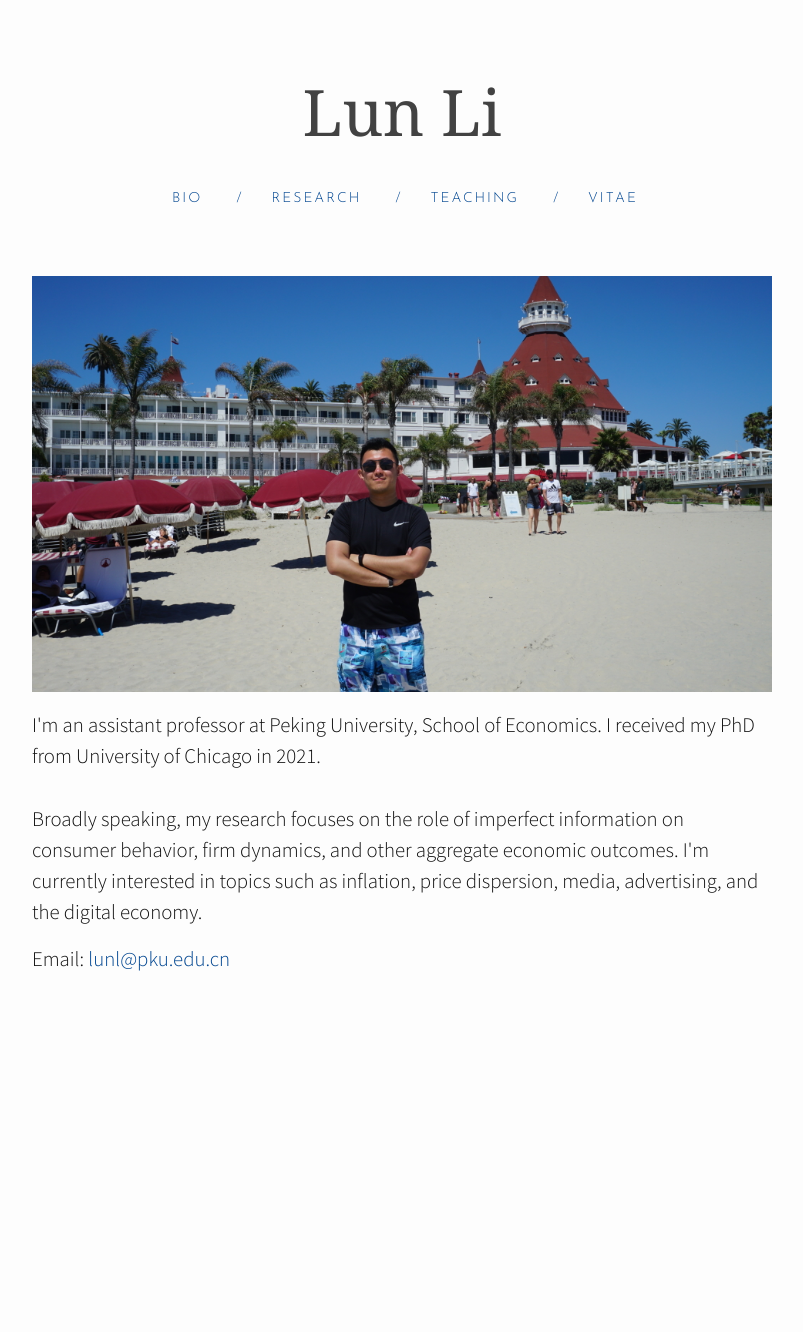
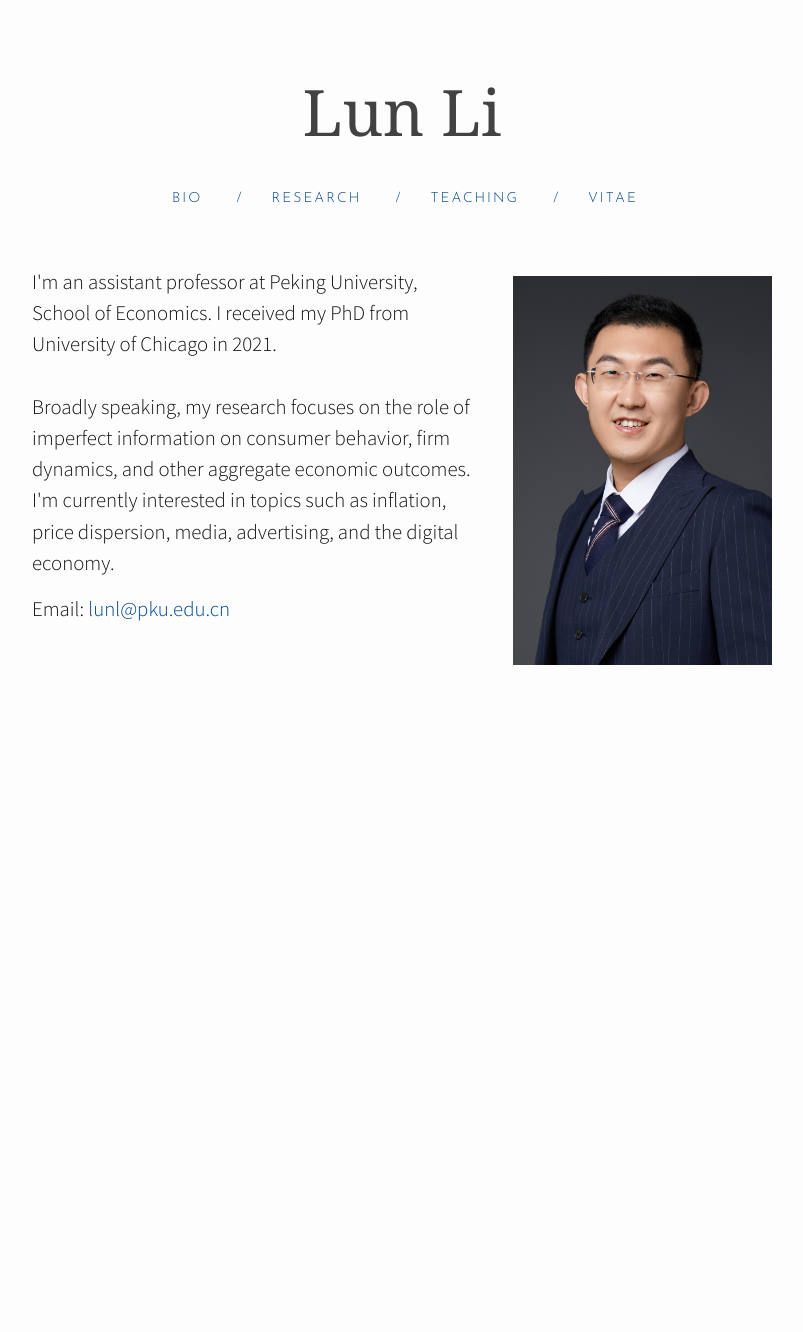
Before and after one commit to lunli-econ/lunli-econ.github.io, a Jekyll site: the page built from index.html, in a window 1280 px wide. Shown: the whole page, without its empty margins (238-1041 px from the left). Built offline with Jekyll 4.4.1, drawn with Linux system fonts in a browser that asks for light colours; nearby versions of some CDN libraries; the list of posts is cut into pages by our own code; after the commit the page ends 982 px from its top, so only the background shows below that.

```diff
--- a/css/style.scss
+++ b/css/style.scss
@@ -88,7 +88,7 @@ ul, ol, dl, figure,
  * Images
  */
 img {
-    max-width: 100%;
+    max-width: 35%;
     float:right;
     vertical-align: middle;
     margin-right: 0em;
@@ -98,7 +98,7 @@ img {
 }
 
 .img-left {
-  max-width: 100%;
+  max-width: 35%;
   float: left;
   margin-right: 1em;
 }
--- a/index.html
+++ b/index.html
@@ -7,7 +7,7 @@ layout: page
     <h1 id="home"></h1>
 
   <p><u></u></p>
-  <figure class = "image-left"><img  src="/assets/images/life_1.jpg" alt="bio image">
+  <figure class = "image-left"><img  src="/assets/images/1_small.jpg" alt="bio image">
     <div class="post-content">
       <p>I'm an assistant professor at Peking University, School of Economics.
         I received my PhD from University of Chicago in 2021. <br><br>
```
Also changed, not shown: 1research.md (+5 -2 lines).
